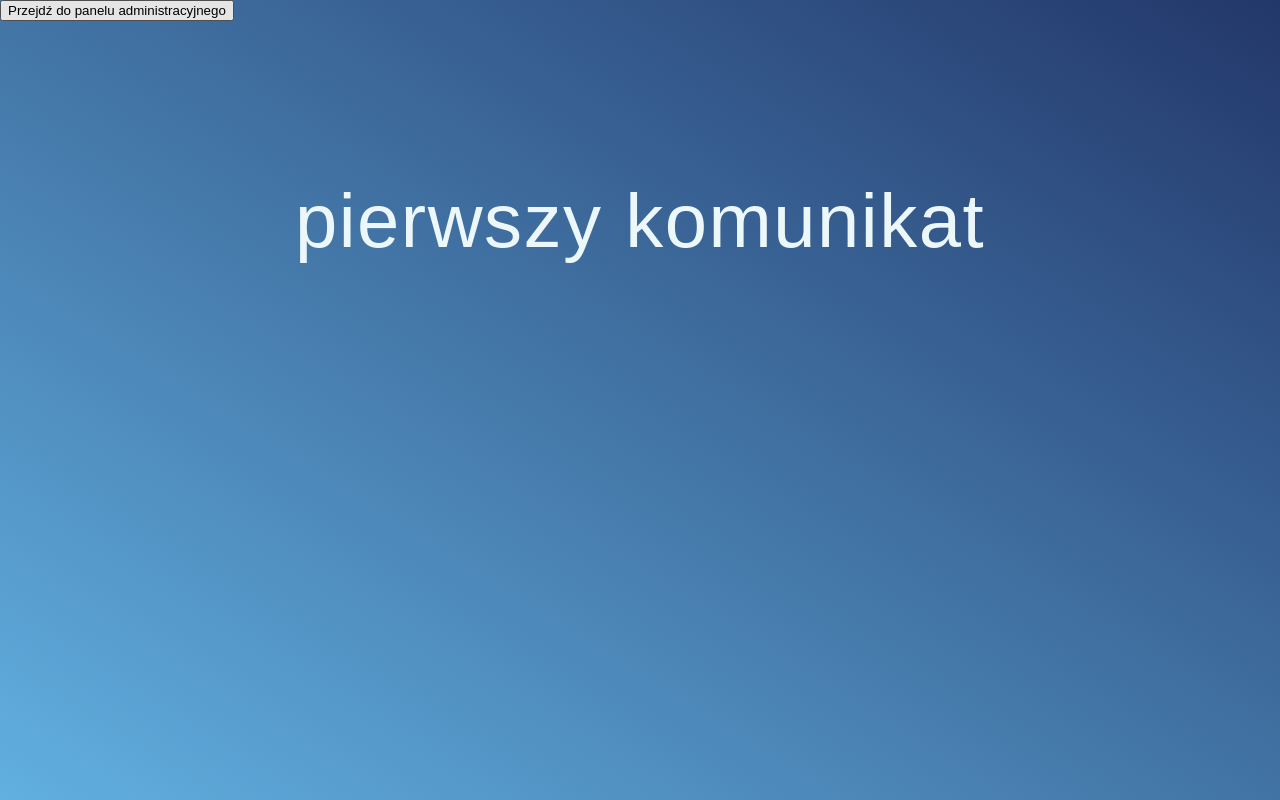
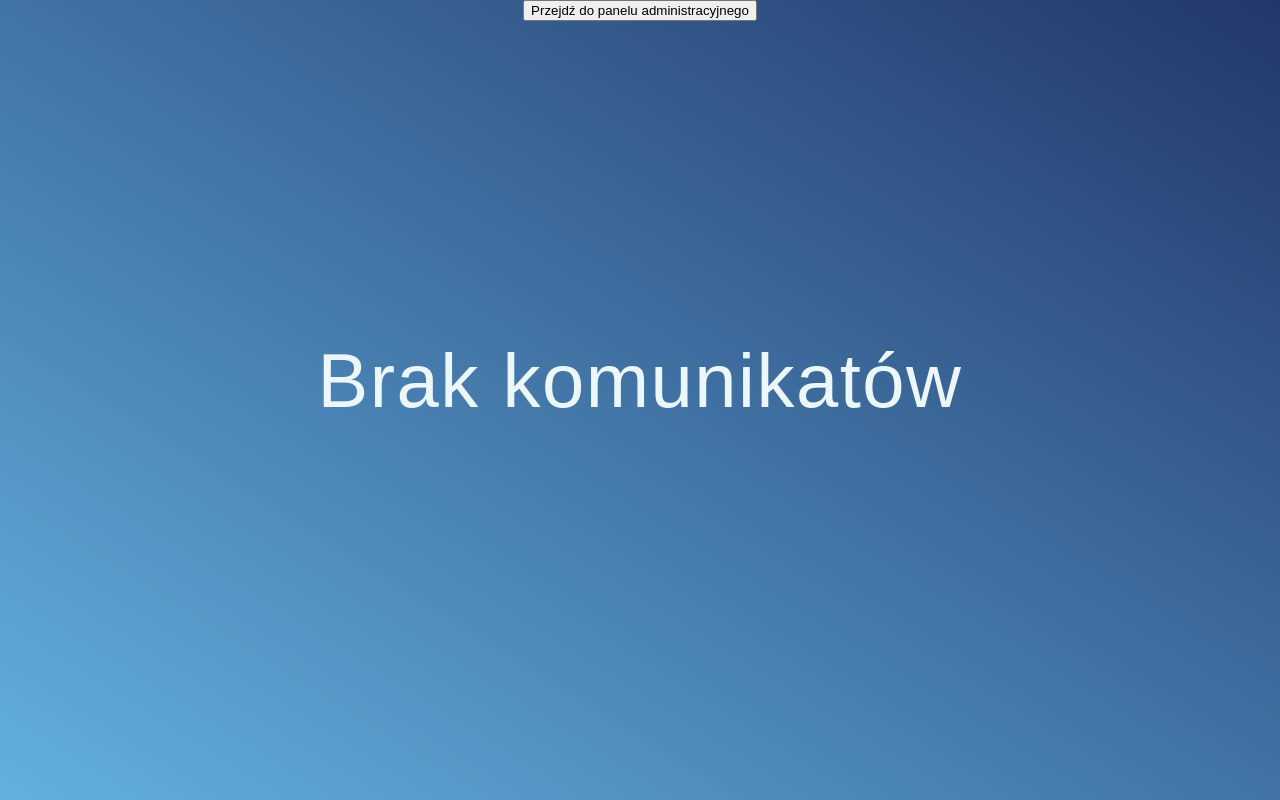
Before and after one commit to pszychowska/statements, a React (Create React App) app: page /home in a window 1280 px wide. Shown: the top 800 px of the page. Built offline with nearby package versions, Linux system fonts and the light colour scheme.

Commit message:
#36 add noStatement div style

```diff
--- a/src/components/adminPanel/adminPanel.module.scss
+++ b/src/components/adminPanel/adminPanel.module.scss
@@ -1,13 +1,11 @@
 @import "./src/style/index.scss";
 
 body {
+    @include default-font;
+    @include default-margin;
     height: 100vh;
-    background-image: linear-gradient(to top right, $light-background, $darkblue-background);
 }
 .wraper {
-    @include default-font;
-    @include default-margin;
-
     .header {
         margin: 2% 10%;
         padding: 3% 0;
--- a/src/components/homePage/HomePageContainer.tsx
+++ b/src/components/homePage/HomePageContainer.tsx
@@ -10,9 +10,9 @@ interface HomePageContainerProps {
 
 export class HomePageContainer extends Component<HomePageContainerProps> {
     private exampleArray: StatementModel[] = [
-        { id: "1", content: "pierwszy komunikat" },
-        { id: "2", content: "drugi komunikat" },
-        { id: "3", content: "trzeci komunikat" }
+        // { id: "1", content: "pierwszy komunikat" },
+        // { id: "2", content: "drugi komunikat" },
+        // { id: "3", content: "trzeci komunikat" }
     ];
 
     async componentDidMount() {
--- a/src/components/statementList/StatementList.tsx
+++ b/src/components/statementList/StatementList.tsx
@@ -1,6 +1,7 @@
 import React, { FC } from "react";
 import Statement from "../statement/Statement";
 import { StatementModel } from "../../shared/StatementModel";
+import styles from "./statementList.module.scss";
 
 interface StatementListProps {
     statements: StatementModel[];
@@ -13,7 +14,7 @@ const StatementList: FC<StatementListProps> = (props: StatementListProps) => {
         ));
         return <div>{activeStatements}</div>;
     }
-    return <div>Brak komunikatów</div>;
+    return <div className={styles.noStatement}>Brak komunikatów</div>;
 };
 
 export default StatementList;
--- /dev/null
+++ b/src/components/statementList/statementList.module.scss
@@ -0,0 +1,20 @@
+@import "./src/style/index.scss";
+
+body {
+    .noStatement {
+        @include default-font;
+        text-align: center;
+        line-height: 90vh;
+        font-size: 32px;
+    }
+    @include mediumDevice() {
+        .noStatement {
+            font-size: 56px;
+        }
+    }
+    @include largeDevice() {
+        .noStatement {
+            font-size: 76px;
+        }
+    }
+}
--- a/src/style/mixins.scss
+++ b/src/style/mixins.scss
@@ -6,7 +6,7 @@
 }
 
 @mixin default-color() {
-    background-color: $dark-background;
+    background-image: $default-background;
     color: $font-color;
 }
 
--- a/src/style/variables.scss
+++ b/src/style/variables.scss
@@ -2,3 +2,4 @@
 
 $medium-device-width: 768px;
 $large-device-width: 1024px;
+$default-background: linear-gradient(to top right, $light-background, $darkblue-background);
```
